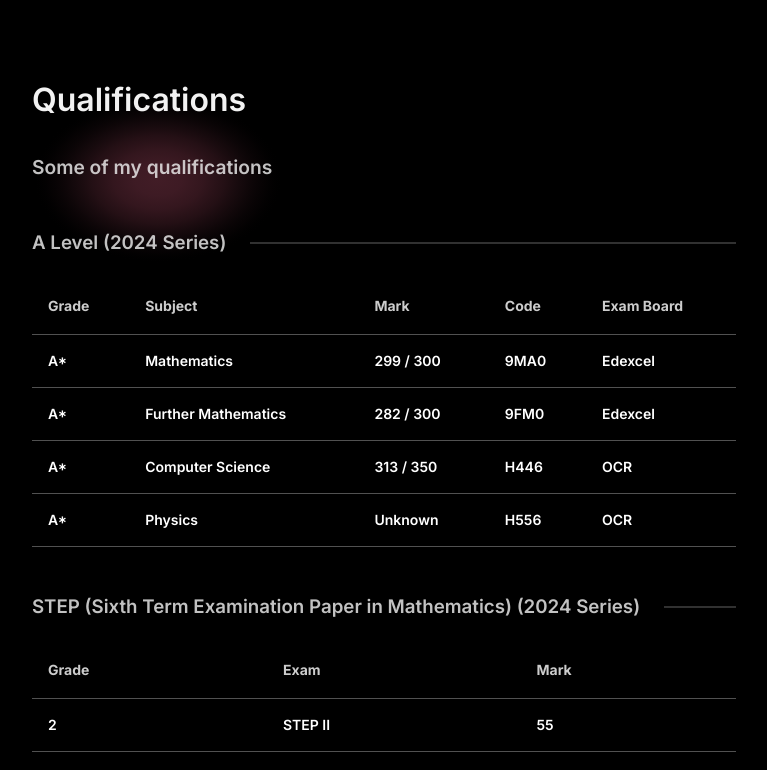
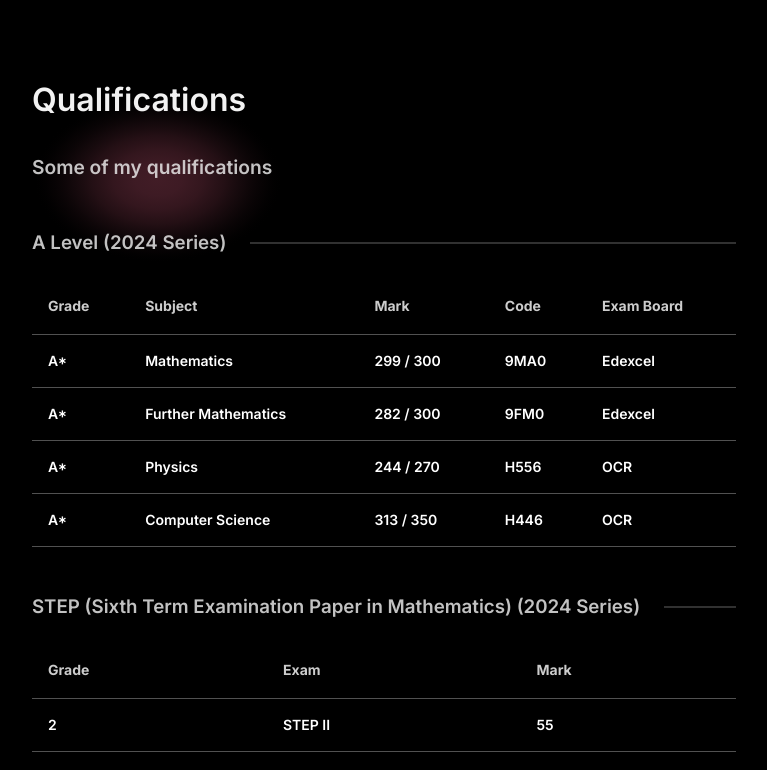
Before and after one commit to sd0e/portfolio, a Next.js app: page /qualifications in a window 1280 px wide. Shown: the top 770 px of the page, without its empty margins (256-1023 px from the left). Built offline with nearby package versions, Linux system fonts and the light colour scheme.

Commit message:
Add Physics mark

```diff
--- a/pages/qualifications.tsx
+++ b/pages/qualifications.tsx
@@ -105,17 +105,17 @@ export default function Qualifications() {
             grade: "A*"
         },
         {
+            code: "H556",
+            subject: "Physics",
+            examBoard: "OCR",
+            mark: "244 / 270",
+            grade: "A*"
+        },
+        {
             code: "H446",
             subject: "Computer Science",
             examBoard: "OCR",
             mark: "313 / 350",
-            grade: "A*"
-        },
-        {
-            code: "H556",
-            subject: "Physics",
-            examBoard: "OCR",
-            mark: "Unknown",
             grade: "A*"
         }
     ];
```
Also changed, not shown: pages/about.tsx (line endings or trailing spaces).
